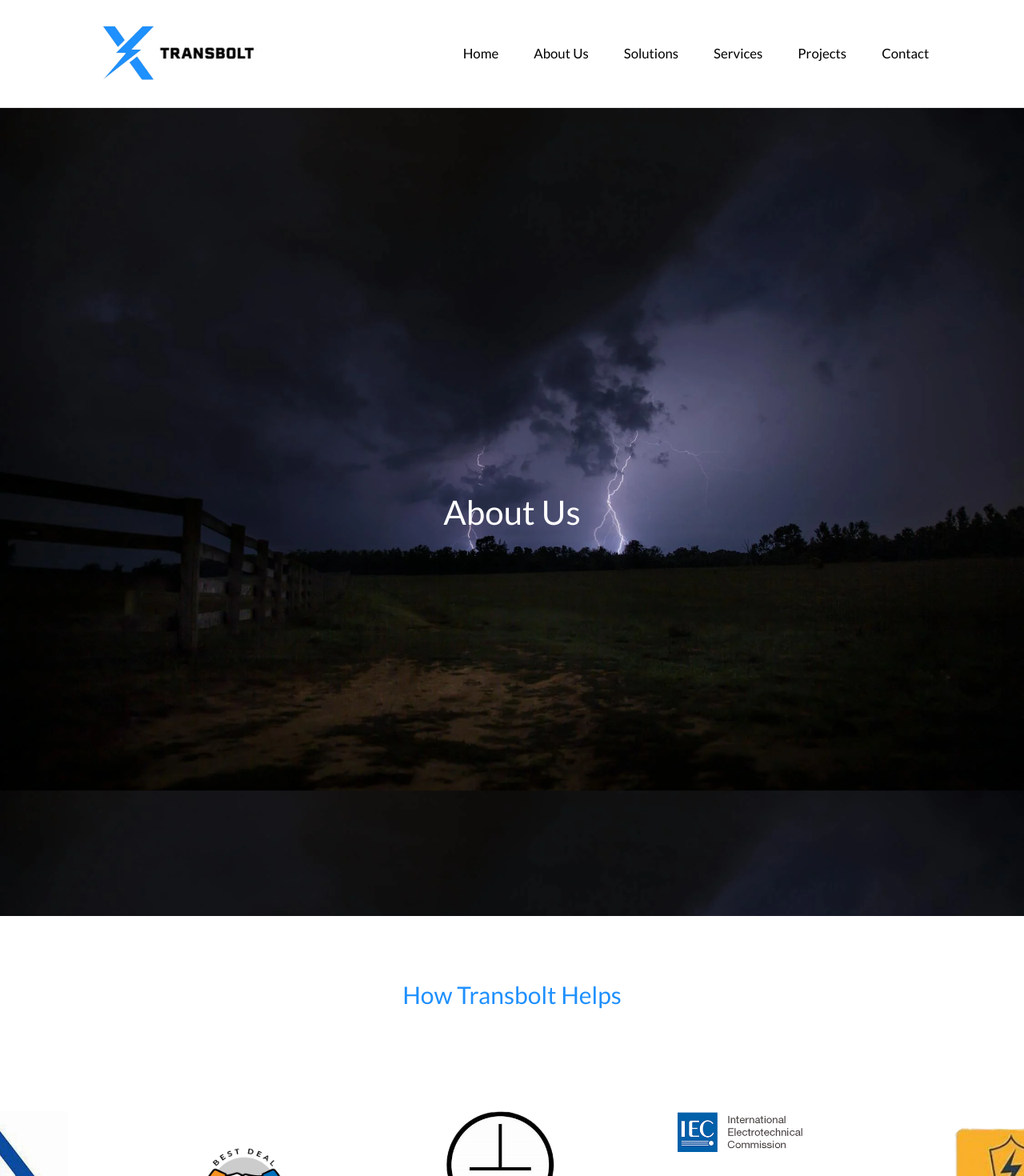
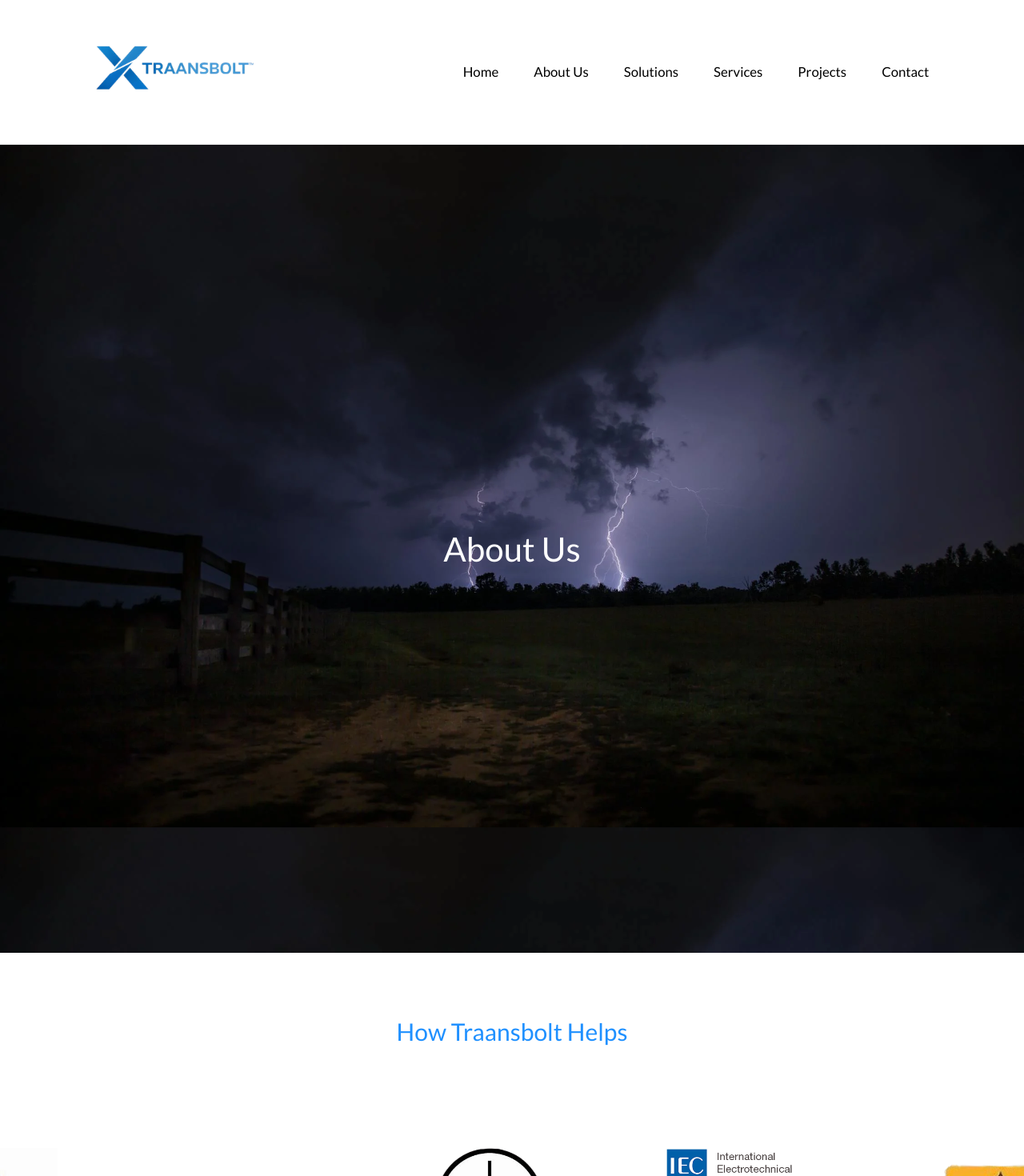
Before and after one commit to Rit1760/Transbolt, a Next.js app: page /CompanyProfile in a window 1280 px wide. Shown: the top 1470 px of the page at 80% size. Built offline with nearby package versions, Linux system fonts and the light colour scheme.

Commit message:
update message

```diff
--- a/src/Components/Footer.jsx
+++ b/src/Components/Footer.jsx
@@ -27,7 +27,8 @@ export default function Footer() {
 
         <div className="row2_footer">
           <div className="col4_footer">
- <Image src="/images/foot-tblt.png" width={250} height={180} alt="foot-tblt"/>
+ <Image src="/images/TRANS2R.png" width={270} height={180} alt="foot-tblt"/>
+ {/* <Image src="/images/foot-tblt.png" width={250} height={180} alt="foot-tblt"/> */}
           </div>
 
           <div className="col5_footer">
@@ -105,7 +106,7 @@ export default function Footer() {
       </div>
 
       <h3 style={{ textAlign: "center", marginTop: "2rem" }}>
-        © 2025–present TRANSBOLT. All Rights Reserved.
+        © 2025–present TRAANSBOLT. All Rights Reserved.
       </h3>
     </footer>
   );
--- a/src/Components/Header.jsx
+++ b/src/Components/Header.jsx
@@ -18,7 +18,8 @@ export default function Header() {
   <div className="container1_Header">
     <div className="row1_Header">
       <div className="col1_Header">
-       <img src="../images/transbolt-logo.png" width={230} alt="transbolt-logo" />
+       {/* <img src="../images/transbolt-logo.png" width={230} alt="transbolt-logo" /> */}
+       <img src="../images/TRANS2R.png" width={230} alt="TRANS2" />
       </div>
 
 
--- a/src/app/CompanyProfile/page.jsx
+++ b/src/app/CompanyProfile/page.jsx
@@ -40,7 +40,7 @@ export default function CompanyProfile() {
   return (
     <>
       <Head>
-        <title>About Us | Transbolt Lightning Protection Experts</title>
+        <title>About Us | Traansbolt Lightning Protection Experts</title>
         <meta
           name="description"
           content="CompanyProfile Transbolt – India&apos;s trusted provider of lightning protection systems, earthing solutions, and surge protection. Experience. Innovation. Safety."
@@ -75,10 +75,10 @@ export default function CompanyProfile() {
       </div>
 
       <div className="container4_CF">
-        <h2>How Transbolt Helps</h2>
+        <h2>How Traansbolt Helps</h2>
         <div className="row7_CF">
           <div className="col9_CF">
-            <h2>TRANSBOLT</h2>
+            <h2>TRAANSBOLT</h2>
           </div>
           <div className="col10_CF">
             <Image src="/images/BIS.jpg" width={200} height={162} alt="BIS" />
@@ -157,7 +157,7 @@ export default function CompanyProfile() {
               protection, and over-voltage protection by delivering innovative,
               reliable, and comprehensive solutions for the most critical and
               complex projects. We envision a world where every structure — from
-              high-rise towers to transport systems — is protected by intelligent,
+              high-rise towers to traansport systems — is protected by intelligent,
               sustainable, and expertly engineered electrical safety systems. Through
               technological excellence, deep domain expertise, and a relentless
               focus on quality, we aim to empower progress while ensuring people,
--- a/src/app/Contact/page.jsx
+++ b/src/app/Contact/page.jsx
@@ -12,7 +12,7 @@ export default function Contact() {
   return (
     <>
       <Head>
-        <title>Contact Us | Transbolt Lightning Protection India</title>
+        <title>Contact Us | Traansbolt Lightning Protection India</title>
         <meta
           name="description"
           content="Get in touch with Transbolt for lightning protection solutions, consultations, and service inquiries. We're here to help you stay protected."
@@ -49,7 +49,7 @@ export default function Contact() {
         <div className="container2_contact">
           <div className="row2_contact">
             <div className="col2_contact">
-              <h3>TRANSBOLT</h3>
+              <h3>TRAANSBOLT</h3>
               <h2>Get in touch with us!</h2>
             </div>
           </div>
```
Also changed, not shown: public/images/TRANS2.jpeg (added), public/images/TRANS2R.png (added).
